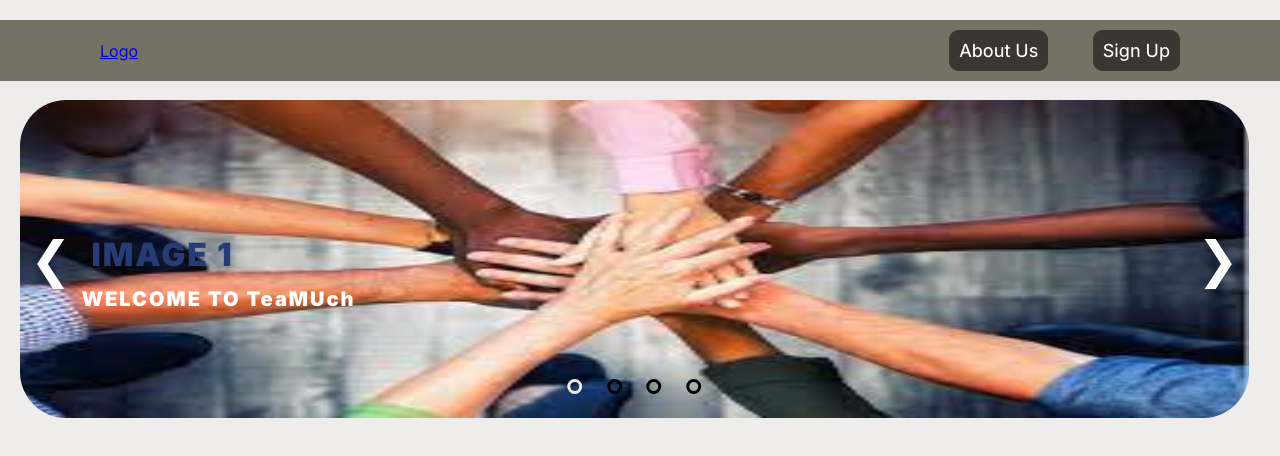
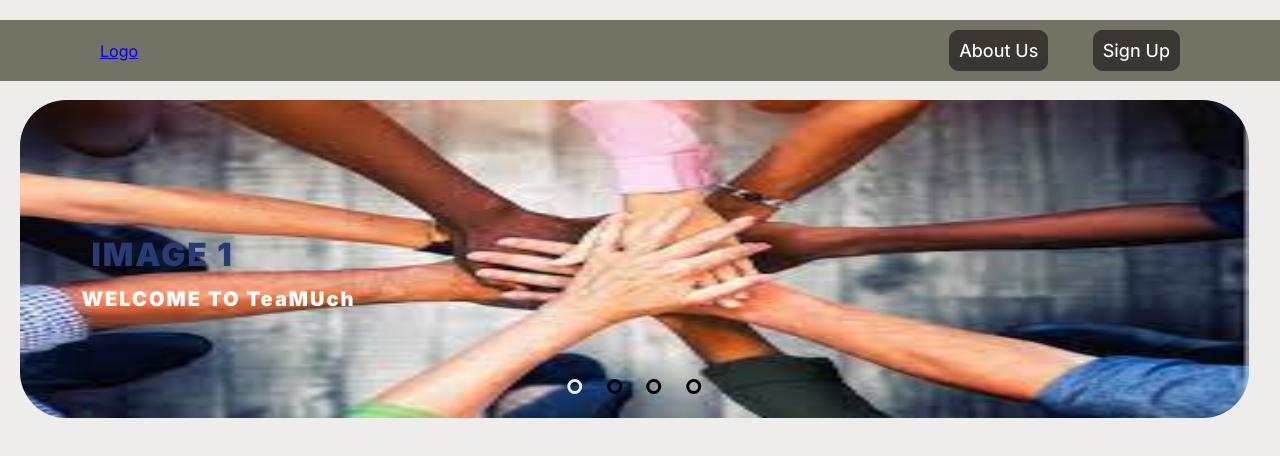
Before and after one commit to V102002/Software_Engineering-Project, a plain HTML site: page index.html in a window 1280 px wide. Drawn offline with Linux system fonts and the light colour scheme.

Commit message:
Removed the arrows from the index and css file

```diff
--- a/index.html
+++ b/index.html
@@ -47,8 +47,8 @@
             <img src="./Images/Team_4.jpeg" width="100%" height="100%">
         </div>
         <!-------------Making the arrows for the Slider------------------->
-        <a class="prev" onclick="PLusSlide(-1)">&#10094;</a>
-        <a class="next" onclick="PLusSlide(1)">&#10095;</a>
+        <!----<a class="prev" onclick="PLusSlide(-1)">&#10094;</a>
+        <a class="next" onclick="PLusSlide(1)">&#10095;</a>---->
         <!---Adding the Dots for the slider image-->
         <div class="dots" style="text-align: center;">
             <span class="dot" onclick="currentSlide(1)"></span>
--- a/styles.css
+++ b/styles.css
@@ -58,6 +58,7 @@ body{
     display: none;
     overflow: hidden;
 }
+/*
 .prev, .next{
     position: absolute;
     top: 50%;
@@ -75,6 +76,7 @@ body{
 .next{
     right: 0px;
 }
+*/
 .dots{
     position: absolute;
     left: 50%;
@@ -143,7 +145,7 @@ body{
 }
 img{
     border-radius: 46px;
-    transform: scale(1.,1);
+    transform: scale(1,1);
     -webkit-animation-name: zooming;
     -webkit-animation-duration: 1.5s;
     animation-name: zooming;
```
